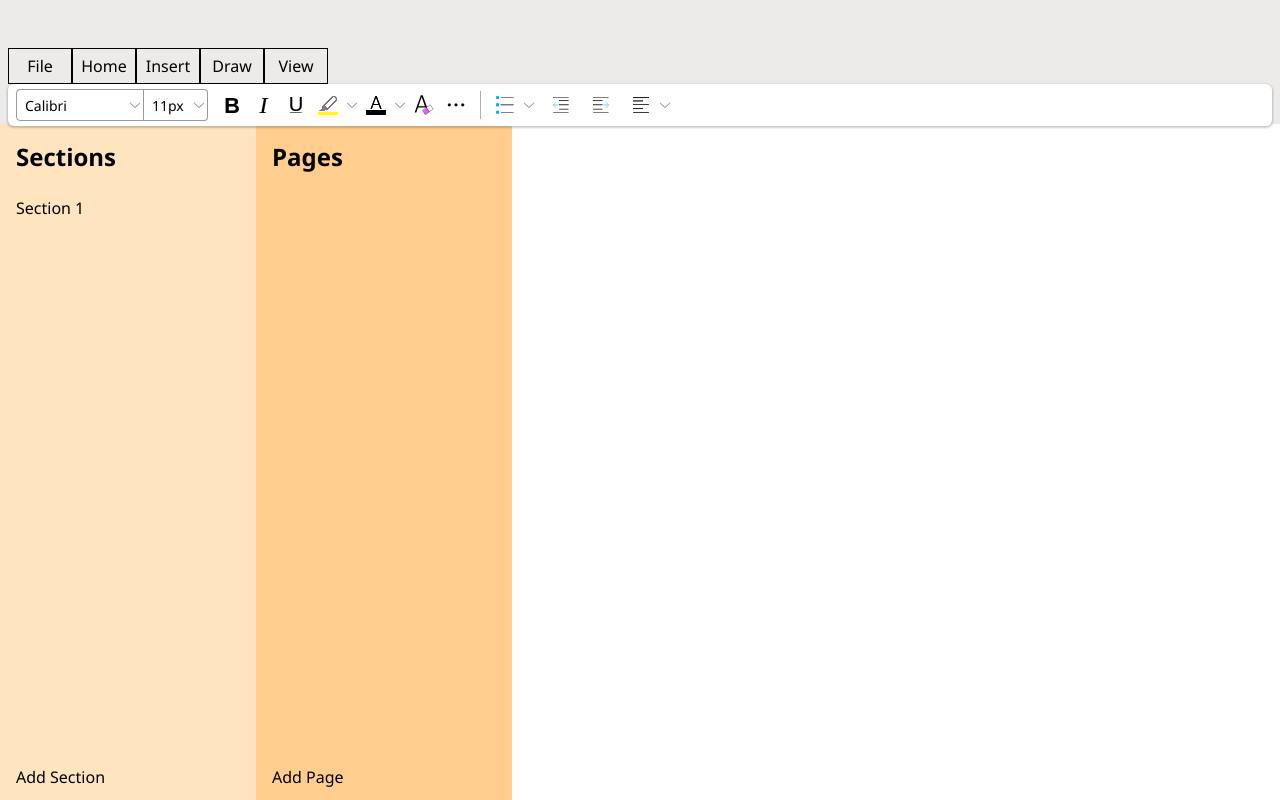
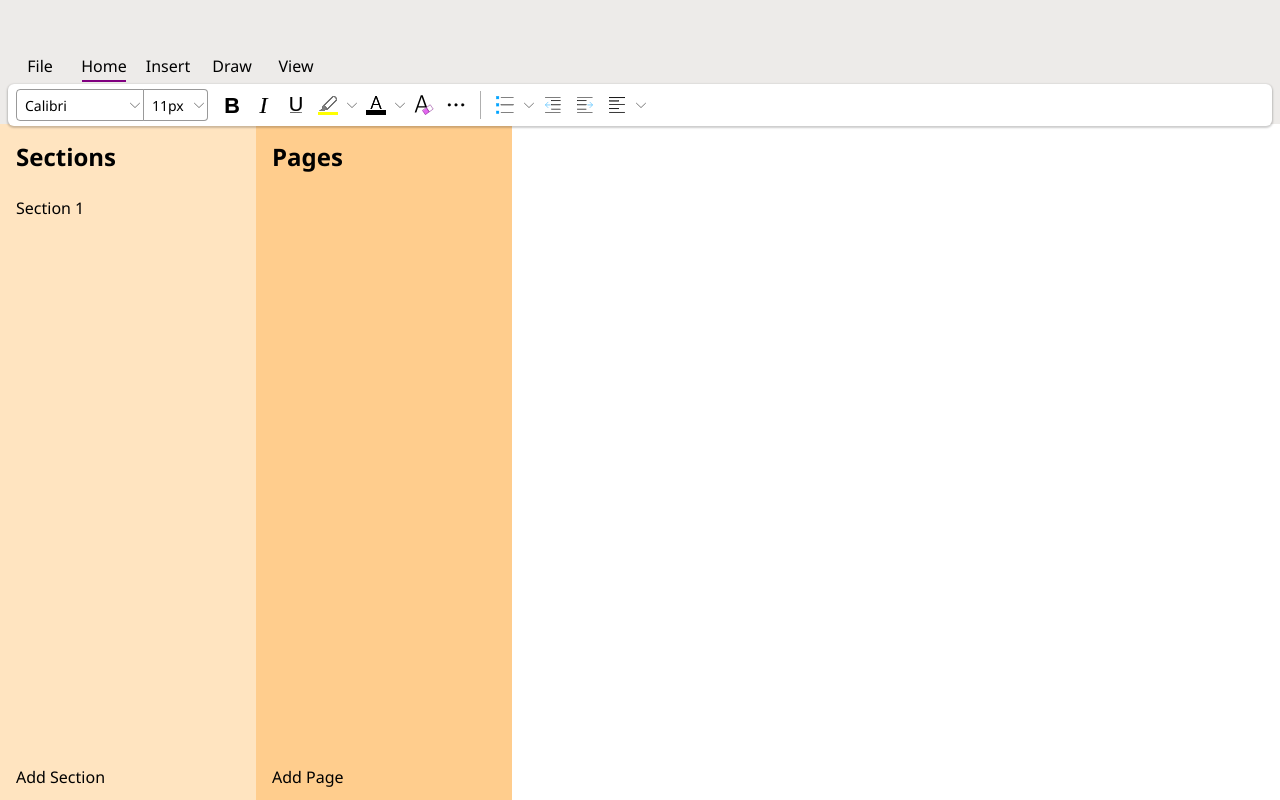
Before and after one commit to jjabides/one-note-clone, a React (Vite) app: page / in a window 1280 px wide. Built offline with nearby package versions, Linux system fonts and the light colour scheme.

Commit message:
Make tabs selectable

```diff
--- a/src/App.tsx
+++ b/src/App.tsx
@@ -74,6 +74,14 @@ const fontSizes = [
 	'48pt'
 ]
 
+const tabs = [
+	'File',
+	'Home',
+	'Insert',
+	'Draw',
+	'View',
+]
+
 function App({ initialProps }: { initialProps: InitialProps }) {
 	const db: IDBPDatabase = initialProps.db;
 	const [sections, setSections] = useState<Section[]>(initialProps.sections);
@@ -103,6 +111,9 @@ function App({ initialProps }: { initialProps: InitialProps }) {
 	const [italic, setItalic] = useState<boolean>(false);
 	const [underline, setUnderline] = useState<boolean>(false);
 	const editorRef = useRef<TinyMCEEditor>();
+
+	// Tab state
+	const [selectedTabIndex, setSelectedTabIndex] = useState<number>(1);
 
 	// Update pages when selectedSection changes
 	useEffect(() => {
@@ -511,11 +522,18 @@ function App({ initialProps }: { initialProps: InitialProps }) {
 				</div>
 				<div className="ribbon">
 					<div className="tabs">
-						<div className="file tab">File</div>
-						<div className="home tab">Home</div>
-						<div className="insert tab">Insert</div>
-						<div className="draw tab">Draw</div>
-						<div className="view tab">View</div>
+						{
+							tabs.map((tab, index) =>
+								<div
+									className={`${tab.toLowerCase()} tab ${selectedTabIndex === index ? 'selected' : ''}`}
+									onClick={() => setSelectedTabIndex(index)}>
+									{tab}
+								</div>
+							)
+						}
+						<div className="select-indicator-wrapper" style={{ transform: `translateX(${selectedTabIndex * 64}px)`}}>
+							<div className="select-indicator"></div>
+						</div>
 					</div>
 					<div className="tools">
 						<span>
@@ -559,10 +577,13 @@ function App({ initialProps }: { initialProps: InitialProps }) {
 							<FontButton applyStyle={applyFontStyle}></FontButton>
 						</span>
 						<span className="vertical-separator"></span>
-						<BulletButton applyStyle={applyBullet}></BulletButton>
-						<OutdentButton onClick={applyOutdent}></OutdentButton>
-						<IndentButton onClick={applyIndent}></IndentButton>
-						<JustifyButton applyStyle={applyJustify}></JustifyButton>
+						<span>
+							<BulletButton applyStyle={applyBullet}></BulletButton>
+							<OutdentButton onClick={applyOutdent}></OutdentButton>
+							<IndentButton onClick={applyIndent}></IndentButton>
+							<JustifyButton applyStyle={applyJustify}></JustifyButton>
+						</span>
+
 					</div>
 				</div>
 			</header>
--- a/src/styles/App.css
+++ b/src/styles/App.css
@@ -198,6 +198,7 @@ h5 {
 .ribbon .tabs {
   display: flex;
   height: 36px;
+  position: relative;
 }
 
 .ribbon .tabs .tab {
@@ -207,11 +208,32 @@ h5 {
   align-items: center;
   justify-content: center;
   cursor: pointer;
-  border: 1px solid black;
+}
+
+.ribbon .tabs .tab.selected:hover ~ .select-indicator-wrapper .select-indicator {
+  width: 100%;
+}
+
+.tabs .select-indicator-wrapper {
+  width: 64px;
+  height: 36px;
+  position: absolute;
+  left: 0;
+  display: flex;
+  pointer-events: none;
+  transition: transform .3s;
+}
+
+.tabs .select-indicator {
+  width: 70%;
+  height: 2px;
+  margin: auto auto 2px auto;
+  background-color: purple;
+  transition: width .2s;
 }
 
 .ribbon .tabs .tab:hover {
-  border-bottom: 1px solid rgba(128, 0, 128, 0.253);
+  background-color: rgb(240, 240, 240);
 }
 
 .ribbon .tools {
```
